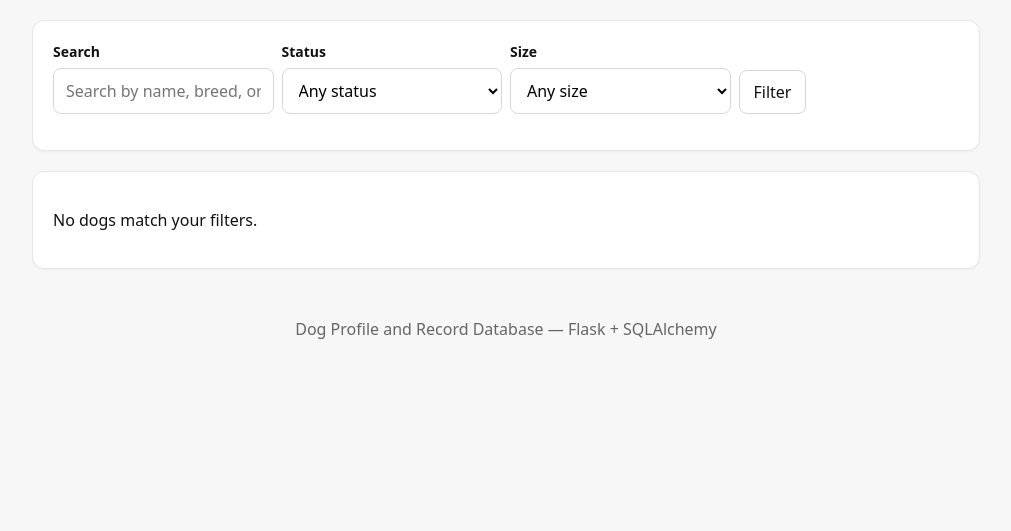
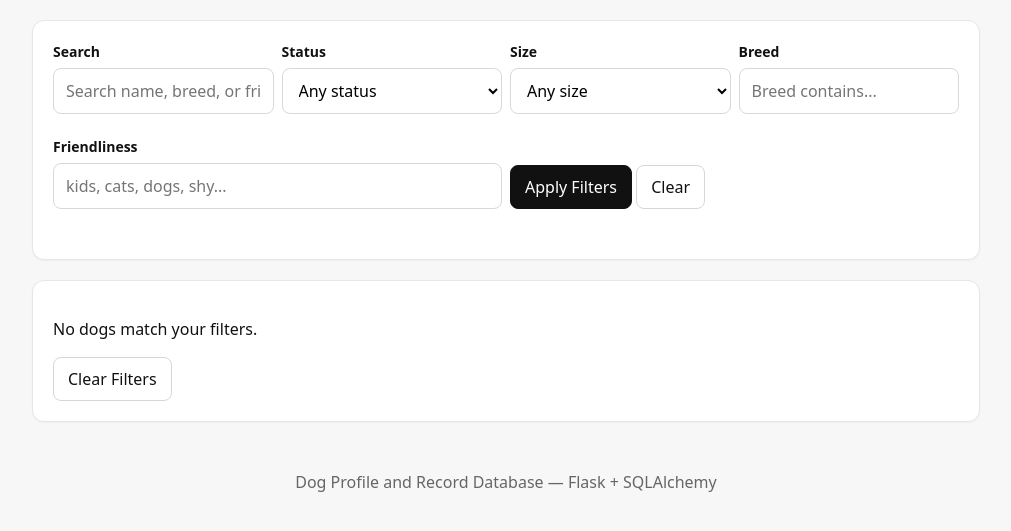
Before and after one commit to alexanmf/dog-app, a Flask app: template dog_profile_demo/templates/index.html in a window 1280 px wide. Shown: the part 203-734 px from the top of the page, without its empty margins (134-1145 px from the left). Run offline with Flask 3, Linux system fonts and the light colour scheme; the template is opened without the code that fills it, so the values that code supplies are empty; parts of the project's set-up code (start-up, migrations or seed data) failed here and were passed over; some libraries are stand-ins or nearby versions.

Commit message:
Enhance search form with breed and friendliness filters
Added fields for breed and friendliness filters in the search form.

```diff
--- a/dog_profile_demo/templates/index.html
+++ b/dog_profile_demo/templates/index.html
@@ -14,18 +14,19 @@
 
 <div class="card">
   <form method="GET" action="{{ url_for('dogs.index') }}" class="filters">
-    <div>
+
+    <div class="field">
       <label for="q">Search</label>
       <input
         type="text"
         id="q"
         name="q"
-        placeholder="Search by name, breed, or friendliness..."
+        placeholder="Search name, breed, or friendliness..."
         value="{{ request.args.get('q', '') }}"
       >
     </div>
 
-    <div>
+    <div class="field">
       <label for="status">Status</label>
       <select name="status" id="status">
         <option value="">Any status</option>
@@ -37,7 +38,7 @@
       </select>
     </div>
 
-    <div>
+    <div class="field">
       <label for="size">Size</label>
       <select name="size" id="size">
         <option value="">Any size</option>
@@ -49,23 +50,42 @@
       </select>
     </div>
 
-    <div>
-      <button class="btn" type="submit">Filter</button>
+    <div class="field">
+      <label for="breed">Breed</label>
+      <input
+        type="text"
+        id="breed"
+        name="breed"
+        placeholder="Breed contains..."
+        value="{{ request.args.get('breed', '') }}"
+      >
     </div>
+
+    <div class="field">
+      <label for="friendliness">Friendliness</label>
+      <input
+        type="text"
+        id="friendliness"
+        name="friendliness"
+        placeholder="kids, cats, dogs, shy..."
+        value="{{ request.args.get('friendliness', '') }}"
+      >
+    </div>
+
+    <div class="field">
+      <label>&nbsp;</label>
+      <button class="btn primary" type="submit">Apply Filters</button>
+      <a class="btn" href="{{ url_for('dogs.index') }}">Clear</a>
+    </div>
+
   </form>
 </div>
 
-{% with messages = get_flashed_messages(with_categories=true) %}
-  {% if messages %}
-    <div class="flash-messages">
-      {% for category, message in messages %}
-        <div class="flash {{ category }}">{{ message }}</div>
-      {% endfor %}
-    </div>
-  {% endif %}
-{% endwith %}
+{% if dogs %}
+  <p class="muted">
+    Showing {{ dogs|length }} dog{{ '' if dogs|length == 1 else 's' }}.
+  </p>
 
-{% if dogs %}
   <div class="table-wrap">
     <table>
       <thead>
@@ -169,9 +189,11 @@
       </tbody>
     </table>
   </div>
+
 {% else %}
   <div class="card">
     <p>No dogs match your filters.</p>
+    <a class="btn" href="{{ url_for('dogs.index') }}">Clear Filters</a>
   </div>
 {% endif %}
 
```
